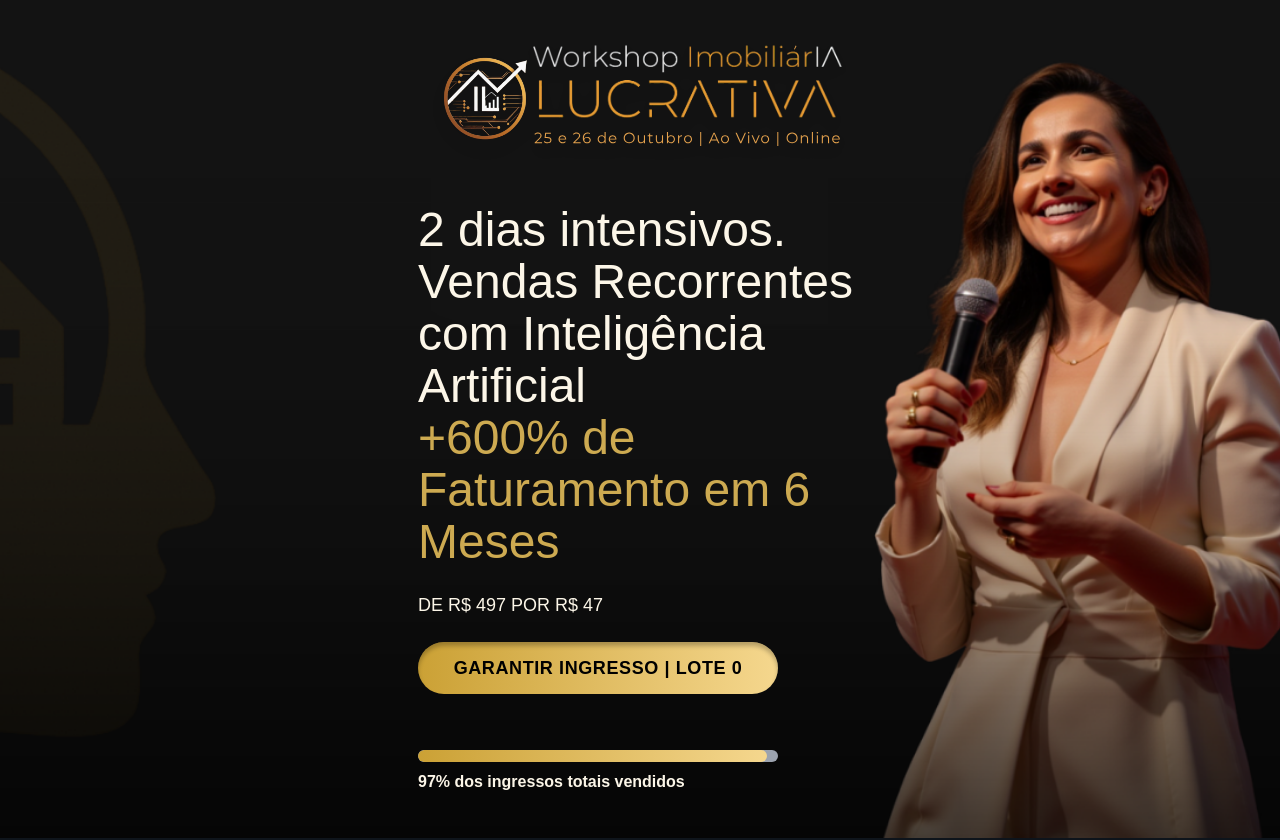
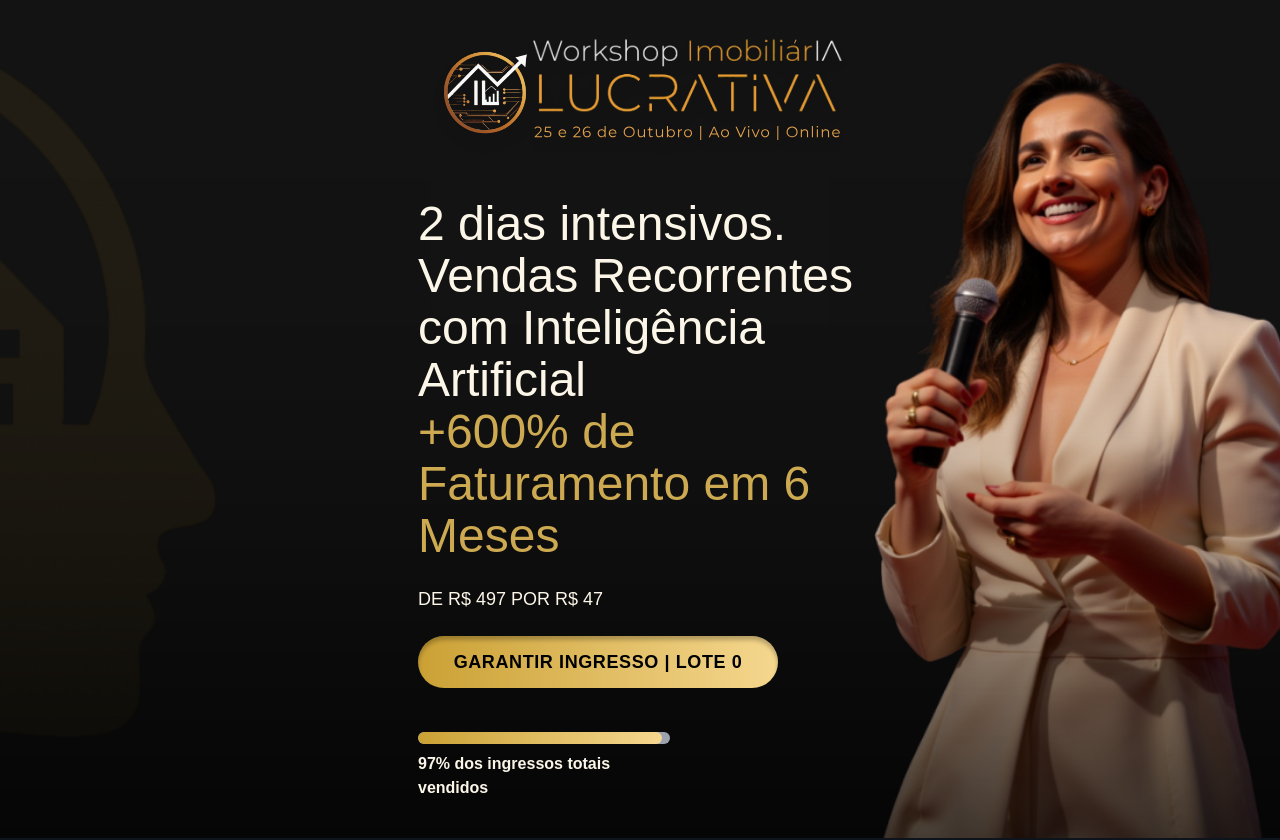
Before and after one commit to SOLANOSOX/workshop-pagina-2, a React (Vite) app: page / in a window 1280 px wide. Shown: the top 840 px of the page. Built offline with nearby package versions, Linux system fonts and the light colour scheme.

Commit message:
Refactor: Adjust progress bar width and position

```diff
--- a/src/components/HeroSection.tsx
+++ b/src/components/HeroSection.tsx
@@ -67,7 +67,7 @@ const HeroSection = () => {
           </div>
 
           {/* CTA Button */}
-          <div className="w-full flex justify-center md:justify-start mb-6 -mt-1">
+          <div className="w-full flex justify-center md:justify-start mb-3 -mt-1">
             <Button
               variant="hero"
               size="hero"
@@ -99,7 +99,7 @@ const HeroSection = () => {
 
           {/* Progress Bar - Lote Vendido */}
           <div className="w-full flex justify-center md:justify-start">
-            <div className="w-full max-w-[360px] flex flex-col gap-2 items-center md:items-start">
+            <div className="w-full max-w-[252px] flex flex-col gap-2 items-center md:items-start">
               <div className="relative w-full h-3 bg-gray-400 rounded-full overflow-hidden">
                 <div
                   className="absolute top-0 left-0 h-full bg-gradient-to-r from-[#CBA135] to-[#F5D78E] rounded-full transition-all duration-500"
--- a/src/components/SixthSection.tsx
+++ b/src/components/SixthSection.tsx
@@ -112,7 +112,8 @@ export default function SixthSection({
               </div>
 
               {/* Progress Bar - Lote Vendido */}
-              <div className="w-full flex flex-col gap-2 pt-1">
+              <div className="w-full flex justify-center pt-1">
+                <div className="w-full max-w-[252px] flex flex-col gap-2">
                   <div className="relative w-full h-3 bg-gray-400 rounded-full overflow-hidden">
                     <div
                       className="absolute top-0 left-0 h-full bg-gradient-to-r from-[#CBA135] to-[#F5D78E] rounded-full transition-all duration-500"
@@ -122,6 +123,7 @@ export default function SixthSection({
                   <p className="text-[#0E141B] text-sm md:text-base font-semibold text-center">
                     97% dos ingressos totais vendidos
                   </p>
+                </div>
               </div>
             </div>
           </div>
```
Lines whose indentation alone changed are shown as unchanged.
